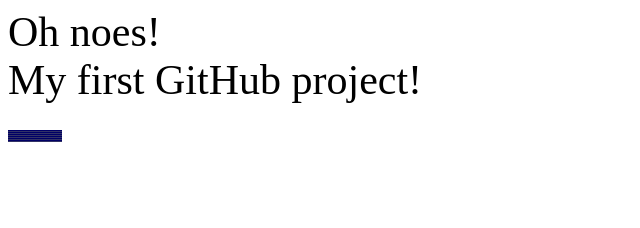
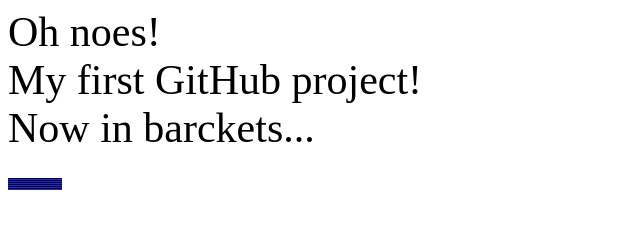
Before and after one commit to al-coder/al-coder, a plain HTML site: page index.html in a window 1280 px wide. Shown: the whole page, without its empty margins (0-640 px from the left). Drawn offline with Linux system fonts and the light colour scheme.

Commit message:
added 1 string

```diff
--- a/index.html
+++ b/index.html
@@ -11,5 +11,6 @@
 <body>
 Oh noes!<br>
 My first GitHub project!<br>
+Now in barckets...<br>
 <img src="casbkgnd.gif" alt="Smiley face">
 </body>
```
